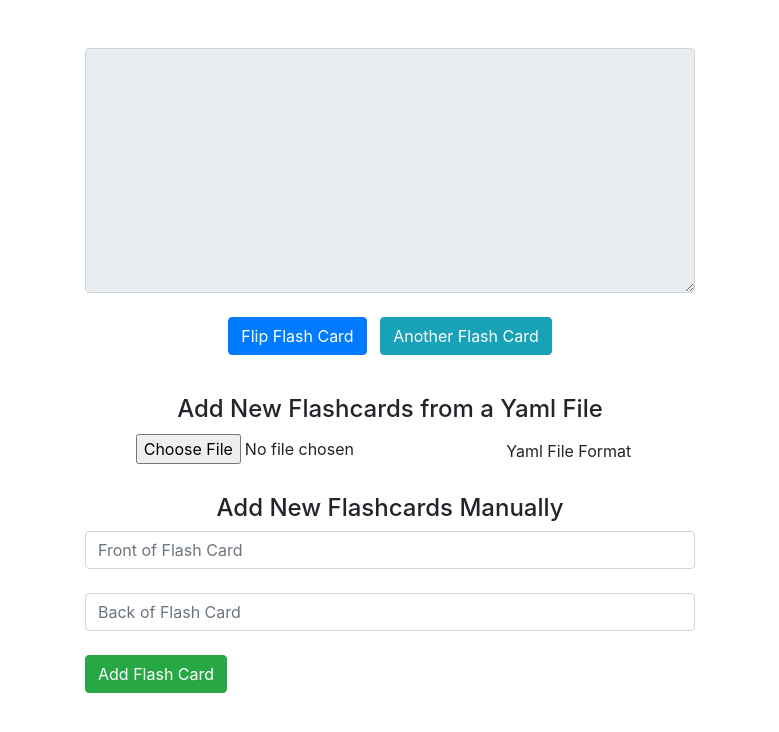
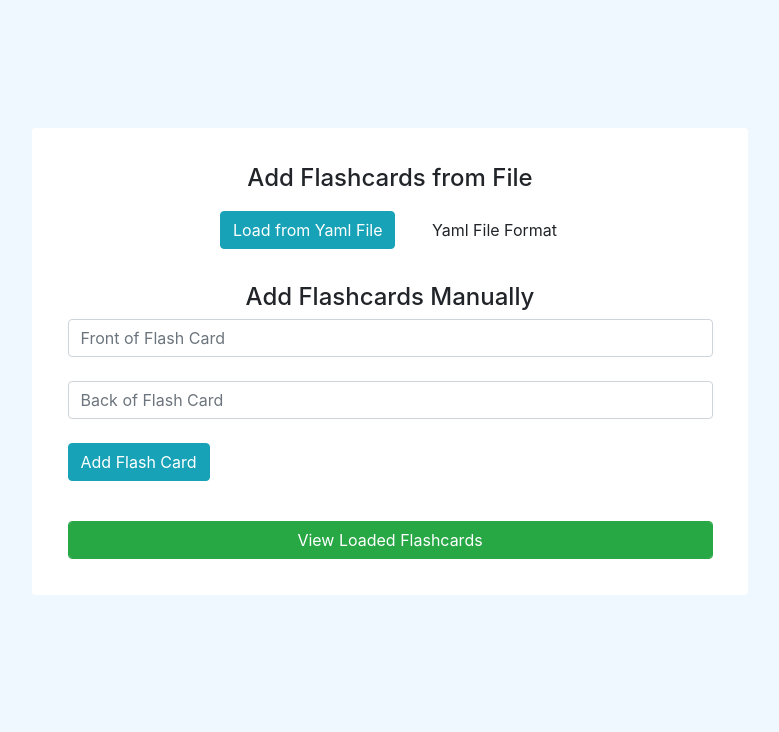
Before and after one commit to Ara225/react-flashcards, a React (Create React App) app: page / in a window 1280 px wide. Shown: the top 732 px of the page, without its empty margins (250-1029 px from the left). Built offline with nearby package versions, Linux system fonts and the light colour scheme.

Commit message:
Improve GUI
Move flashcards to popup box, add background color, increase flash card
text size

```diff
--- a/package.json
+++ b/package.json
@@ -10,7 +10,8 @@
     "js-yaml": "^3.13.1",
     "react": "^16.13.1",
     "react-dom": "^16.13.1",
-    "react-scripts": "3.4.1"
+    "react-scripts": "3.4.1",
+    "reactjs-popup": "^1.5.0"
   },
   "scripts": {
     "start": "react-scripts start",
--- a/public/index.html
+++ b/public/index.html
@@ -26,7 +26,7 @@
     -->
     <title>React App</title>
   </head>
-  <body>
+  <body style="background-color:aliceblue;">
     <noscript>You need to enable JavaScript to run this app.</noscript>
     <div id="root"></div>
     <!--
--- a/src/App.js
+++ b/src/App.js
@@ -1,5 +1,8 @@
 import React from 'react';
 import * as yaml from 'js-yaml';
+import Popup from "reactjs-popup";
+import FlashCardPopup from './FlashCardPopup';
+import './UploadButtonStyling.css'
 
 /**
  * Render the main body of the page
@@ -7,38 +10,22 @@ import * as yaml from 'js-yaml';
 class FlashCardApp extends React.Component {
     constructor(props) {
         super(props);
-        this.state = {
-            items: [], showBack: false, currentItem: 0, text: null,
-            style: { "paddingTop": "15%", "paddingBottom": "15%", "paddingLeft": "15%", "paddingRight": "15%", "fontSize": "20px" }
-        };
+        this.state = {items: [], text: null };
         this.handleSubmit = this.handleSubmit.bind(this);
-        this.flip = this.flip.bind(this);
-        this.getNew = this.getNew.bind(this);
         this.handleFileSelect = this.handleFileSelect.bind(this);
         this.handleFileLoad = this.handleFileLoad.bind(this);
     }
 
     render() {
         return (
-            <div class="container col-6">
-                <br />
-                <br />
-                <FlashCardContainer items={this.state.items} showBack={this.state.showBack} currentItem={this.state.currentItem}
-                    style={this.state.style} />
-                <div class="text-center form-group">
-                    <br />
-                    <button class="btn btn-primary" onClick={this.flip}>
-                        Flip Flash Card
-                    </button>
-                    &nbsp; &nbsp;
-                    <button class="btn btn-info" onClick={this.getNew}>
-                        Another Flash Card
-                    </button>
+            <div class="container col-7" style={{"padding-top": "10%"}}>
+                <div class="rounded" style={{"backgroundColor": "white", "padding": "5%"}}>
+                    <h4 class="text-center">Add Flashcards from File</h4>
+                    <div class="text-center">
+                        <div class="fileUpload btn btn-info">
+                            <span>Load from Yaml File</span>
+                            <input id="uploadBtn" type="file" class="upload" onChange={this.handleFileSelect}/>
                         </div>
-                <br />
-                <h4 class="text-center">Add New Flashcards from a Yaml File</h4>
-                <div class="text-center">
-                    <input type="file" name="file" onChange={this.handleFileSelect} />
                         &nbsp; &nbsp;
                         <button class="btn" onClick={function () {
                             alert('The required format of submitted yaml files is:\n\n ' +
@@ -51,16 +38,25 @@ class FlashCardApp extends React.Component {
                         </button>
                     </div>
                     <br />
-                <h4 class="text-center">Add New Flashcards Manually</h4>
+                    <h4 class="text-center">Add Flashcards Manually</h4>
                     <form onSubmit={this.handleSubmit} class="form-group">
                         <input class="form-control" id="new-flashcard-front" placeholder="Front of Flash Card" />
                         <br />
                         <input class="form-control" id="new-flashcard-back" placeholder="Back of Flash Card" />
                         <br />
-                    <button class="btn btn-success">
+                        <button class="btn btn-info">
                             Add Flash Card
                         </button>
                     </form>
+                    <br/>
+                    <Popup
+                      trigger={<button className="btn-success form-control" id="popupButton"> View Loaded Flashcards </button>}
+                      modal
+                      closeOnDocumentClick
+                    >
+                        <FlashCardPopup items={this.state.items} />
+                    </Popup>
+                </div>
             </div>
         );
     }
@@ -117,49 +113,12 @@ class FlashCardApp extends React.Component {
             this.setState(state => ({
                 items: state.items.concat(item),
             }));
+            alert("Success: Yaml file loaded ")
+            document.getElementById("popupButton").click()
         }
         catch(e) {
             alert('Error: Unable to process the yaml file, see the Yaml File Format')
         }
-    }
-
-    /**
-     * Get a new random flash card not the same as the previous one
-     */
-    getNew() {
-        if (this.state.items.length > 1) {
-            this.setState({ showBack: false });
-            var randomChoice = Math.floor(Math.random() * this.state.items.length)
-            while (randomChoice === this.state.currentItem) {
-                randomChoice = Math.floor(Math.random() * this.state.items.length)
-            }
-            this.setState({ currentItem: randomChoice });
-            this.randomColour()
-        }
-    }
-
-    /**
-     * Flip the flash card
-     */
-    flip() {
-        console.log(this.state.showBack)
-        if (this.state.showBack && this.state.items.length > 0) {
-            this.setState({ showBack: false });
-            document.getElementById("flashCardContainer").value = this.state.items[this.state.currentItem].front
-        }
-        else if (!this.state.showBack && this.state.items.length > 0) {
-            this.setState({ showBack: true });
-            document.getElementById("flashCardContainer").value = this.state.items[this.state.currentItem].back
-        }
-    }
-
-    /**
-     * Set the background color of the flashCard Container randomly
-     */
-    randomColour() {
-        var colors = ['AliceBlue', 'Beige', 'Bisque', 'AntiqueWhite', 'BurlyWood', 'Cornsilk', 'Gainsboro', 'LightSteelBlue', 'Moccasin', 'Thistle']
-        var color = colors[Math.floor(Math.random() * colors.length)];
-        document.getElementById('flashCardContainer').style.background = color;
     }
 
     /**
@@ -174,8 +133,6 @@ class FlashCardApp extends React.Component {
             alert("Please complete both fields")
             return;
         }
-        // Change background color of the flash card container randomly
-        this.randomColour()
         // Set random current item
         this.setState({ currentItem: Math.floor(Math.random() * this.state.items.length) });
         // Generate new object containing value of both fields
@@ -193,38 +150,4 @@ class FlashCardApp extends React.Component {
     }
 }
 
-/**
- * Render the flash card container
- */
-class FlashCardContainer extends React.Component {
-    render() {
-        if (this.props.items.length > 0) {
-
-            if (this.props.showBack === false) {
-                return (
-                    <textarea className="form-control text-center" id="flashCardContainer"
-                        value={this.props.items[this.props.currentItem].front} style={this.props.style} disabled>
-                    </textarea>
-                );
-            }
-            else if (this.props.showBack === true) {
-                return (
-                    <textarea className="form-control text-center" id="flashCardContainer"
-                        value={this.props.items[this.props.currentItem].back} style={this.props.style} disabled>
-                    </textarea>
-
-                );
-            }
-        }
-        else {
-            return (
-                <textarea className="form-control text-center" id="flashCardContainer" style={this.props.style} disabled>
-                </textarea>
-
-            );
-        }
-    }
-
-}
-
 export default FlashCardApp;
--- /dev/null
+++ b/src/FlashCardPopup.js
@@ -0,0 +1,103 @@
+import React from 'react';
+
+/**
+ * Render the flash card popup
+ */
+class FlashCardPopup extends React.Component {
+    constructor(props) {
+        super(props);
+        this.state = {
+            items: this.props.items, showBack: false, currentItem: 0, text: null,
+            style: { "paddingTop": "15%", "paddingBottom": "15%", "paddingLeft": "15%", "paddingRight": "15%", "fontSize": "40px" }
+        };
+        this.flip = this.flip.bind(this);
+        this.getNew = this.getNew.bind(this);
+    }
+
+    render() {
+        if (this.state.items.length > 0) {
+
+            if (this.state.showBack === false) {
+                return (
+                    <div class="text-center form-group">
+                        <textarea className="form-control text-center" id="flashCardContainer"
+                            value={this.state.items[this.state.currentItem].front} style={this.state.style} disabled>
+                        </textarea>
+                        <br />
+                        <button class="btn btn-primary" onClick={this.flip}>
+                            Flip Flash Card
+                        </button>
+                        &nbsp; &nbsp;
+                        <button class="btn btn-info" onClick={this.getNew}>
+                            Another Flash Card
+                        </button>
+                    </div>
+                );
+            }
+            else if (this.state.showBack === true) {
+                return (
+                    <div class="text-center form-group">
+                        <textarea className="form-control text-center" id="flashCardContainer"
+                            value={this.state.items[this.state.currentItem].back} style={this.state.style} disabled>
+                        </textarea>
+                        <br />
+                        <button class="btn btn-primary" onClick={this.flip}>
+                            Flip Flash Card
+                        </button>
+                        &nbsp; &nbsp;
+                        <button class="btn btn-info" onClick={this.getNew}>
+                            Another Flash Card
+                        </button>
+                    </div>
+                );
+            }
+        }
+        else {
+            return (
+                <h5 className="text-center">Error: No Flashcards added yet</h5>
+            );
+        }
+    }
+
+    /**
+     * Get a new random flash card not the same as the previous one
+     */
+    getNew() {
+        if (this.state.items.length > 1) {
+            this.setState({ showBack: false });
+            var randomChoice = Math.floor(Math.random() * this.state.items.length)
+            while (randomChoice === this.state.currentItem) {
+                randomChoice = Math.floor(Math.random() * this.state.items.length)
+            }
+            this.setState({ currentItem: randomChoice });
+            this.randomColour()
+        }
+    }
+
+    /**
+     * Flip the flash card
+     */
+    flip() {
+        console.log(this.state.showBack)
+        if (this.state.showBack && this.state.items.length > 0) {
+            this.setState({ showBack: false });
+            document.getElementById("flashCardContainer").value = this.state.items[this.state.currentItem].front
+        }
+        else if (!this.state.showBack && this.state.items.length > 0) {
+            this.setState({ showBack: true });
+            document.getElementById("flashCardContainer").value = this.state.items[this.state.currentItem].back
+        }
+    }
+
+    /**
+     * Set the background color of the flashCard Container randomly
+     */
+    randomColour() {
+        var colors = ['AliceBlue', 'Beige', 'Bisque', 'AntiqueWhite', 'BurlyWood', 'Cornsilk', 'Gainsboro', 'LightSteelBlue', 'Moccasin', 'Thistle']
+        var color = colors[Math.floor(Math.random() * colors.length)];
+        document.getElementById('flashCardContainer').style.background = color;
+    }
+
+}
+
+export default FlashCardPopup;
--- /dev/null
+++ b/src/UploadButtonStyling.css
@@ -0,0 +1,16 @@
+.fileUpload {
+    position: relative;
+    overflow: hidden;
+    margin: 10px;
+}
+.fileUpload input.upload {
+    position: absolute;
+    top: 0;
+    right: 0;
+    margin: 0;
+    padding: 0;
+    font-size: 20px;
+    cursor: pointer;
+    opacity: 0;
+    filter: alpha(opacity=0);
+}
```
Also changed, not shown: 1 other file (tests, documents, lock files or other folders). Lines whose indentation alone changed are shown as unchanged.
